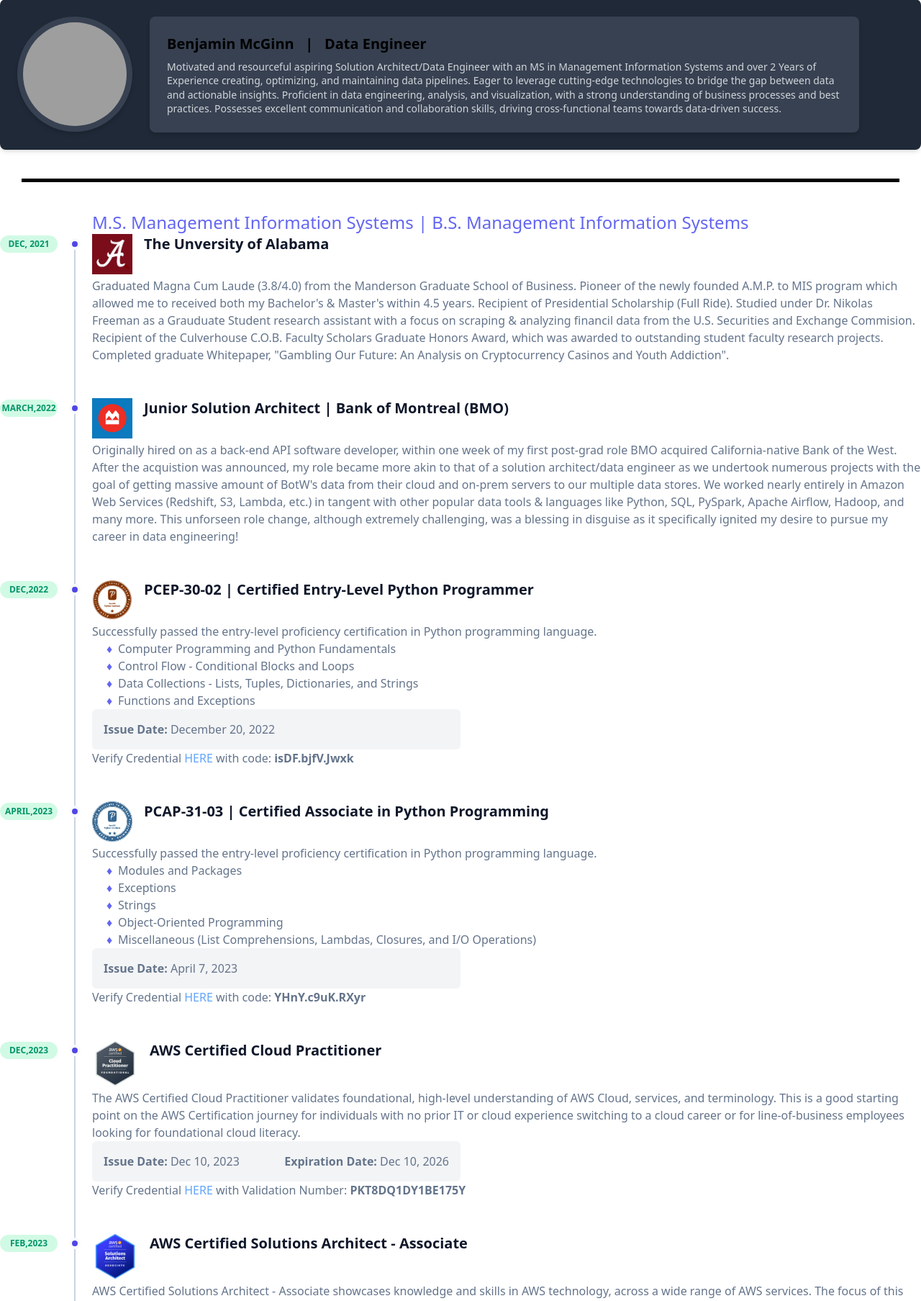
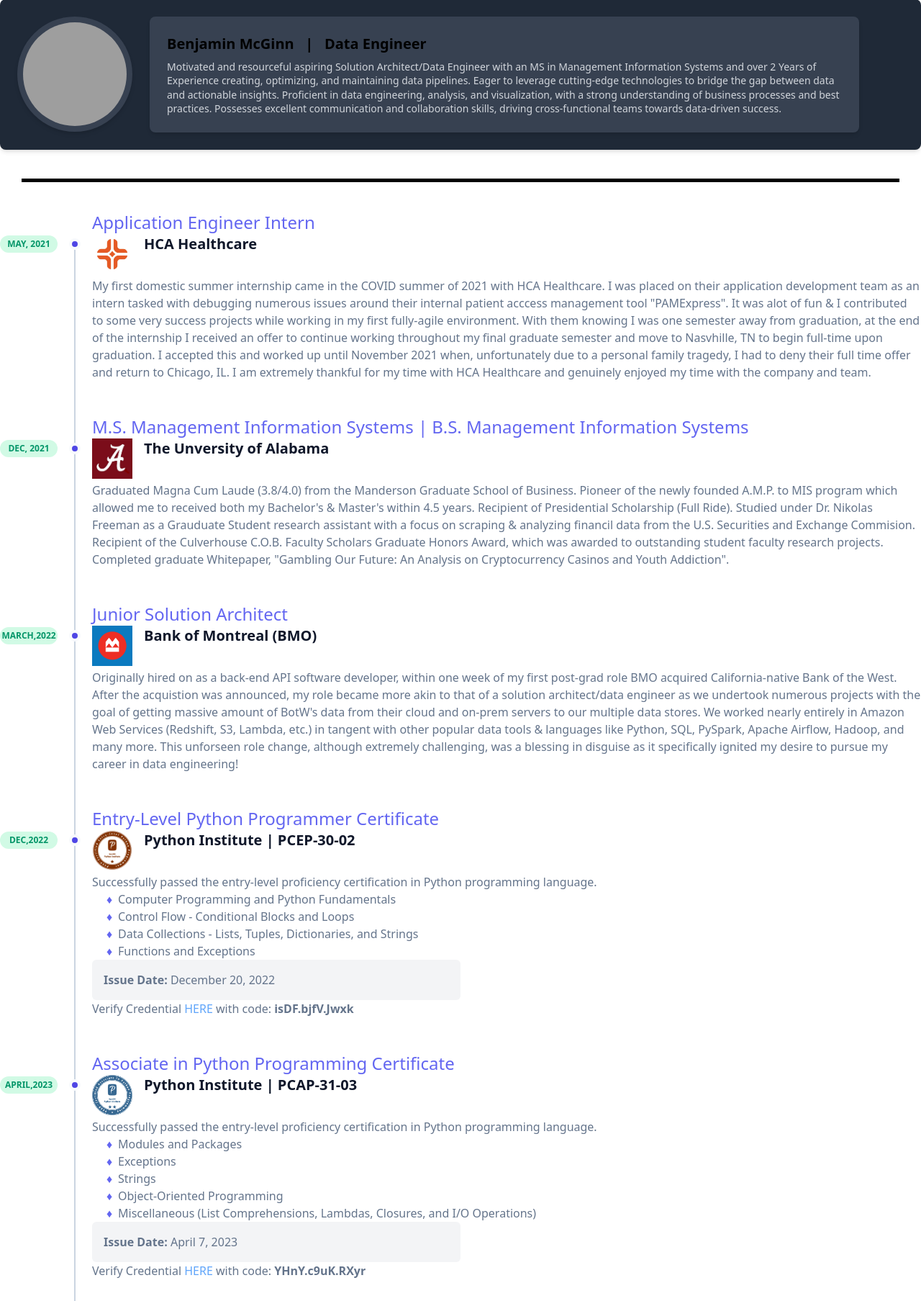
Before and after one commit to BMcGinn-Dev/PersonalDEPortfolio, a Flask app: page / in a window 1280 px wide. Shown: the part 113-1920 px from the top of the page at 72% size. Run offline with Flask 3, Linux system fonts and the light colour scheme; some libraries are stand-ins or nearby versions; grey boxes are pictures that could not be loaded.

Commit message:
Added Lay Off

```diff
--- a/templates/index.html
+++ b/templates/index.html
@@ -41,6 +41,17 @@
 
     <main class="container mx-auto mt-10">
 
+        <!-- COURTNEY ADDITION
+
+        <button class="mt-4 bg-indigo-500 text-white py-2 px-4 rounded" onclick="toggleIframe()">Expand to see me and my Wife :D </button>
+
+        <div id="iframeContainer" class="hidden mt-4">
+            <img src="static\images\Courtney.PNG" style="max-width: 700px; max-height: 700px;">
+
+        </div>
+
+        <hr><hr><hr><hr><hr><hr><hr> -->
+
         <!-- Summary and Profile Pic -->
         <div class="flex items-start space-x-6 p-6 bg-gray-800 rounded-lg shadow-md">
             <div class="flex-shrink-0">
@@ -76,8 +87,44 @@
         <!-- ENTER TIMELINE -->
         <div class="-my-6">
 
+            <!-- HCA Internship -->
+            <div class="relative pl-8 sm:pl-32 py-6 group">
 
-            <!-- Item #1 -->
+                <!-- Purple label -->
+
+                <div class="font-caveat font-medium text-2xl text-indigo-500 mb-1 sm:mb-0">
+
+                    Application Engineer Intern </div>
+                <!-- Vertical line (::before) ~ Date ~ Title ~ Circle marker (::after) -->
+                <div
+                    class="flex flex-col sm:flex-row items-start mb-1 group-last:before:hidden before:absolute before:left-2 sm:before:left-0 before:h-full before:px-px before:bg-slate-300 sm:before:ml-[6.5rem] before:self-start before:-translate-x-1/2 before:translate-y-3 after:absolute after:left-2 sm:after:left-0 after:w-2 after:h-2 after:bg-indigo-600 after:border-4 after:box-content after:border-slate-50 after:rounded-full sm:after:ml-[6.5rem] after:-translate-x-1/2 after:translate-y-1.5">
+                    <time
+                        class="sm:absolute left-0 translate-y-0.5 inline-flex items-center justify-center text-xs font-semibold uppercase w-20 h-6 mb-3 sm:mb-0 text-emerald-600 bg-emerald-100 rounded-full">
+                        May,
+                        2021 </time> <img src="static\images\HCA Logo.jpg" alt="HCA Logo" class="w-14 h-14 mr-4">
+
+                    <div class="text-xl font-bold text-slate-900">HCA Healthcare</div>
+
+                </div>
+
+                <!-- Content -->
+                <div class="text-slate-500"> My first domestic summer internship came in the COVID summer of 2021 with
+                    HCA Healthcare.
+                    I was placed on their application development team as an intern tasked with debugging numerous
+                    issues around their internal patient acccess management tool "PAMExpress". It was alot of fun & I
+                    contributed to some very success projects while working in my first fully-agile environment.
+                    With them knowing I was one semester away from graduation, at the end of the internship I received
+                    an offer to continue working throughout my final graduate semester and move to Nasvhille, TN to
+                    begin full-time upon graduation.
+                    I accepted this and worked up until November 2021 when, unfortunately due to a personal family
+                    tragedy, I had to deny their full time offer and return to Chicago, IL. I am extremely thankful for
+                    my time with HCA Healthcare and genuinely enjoyed my time with the company and team.
+                </div>
+            </div>
+
+
+
+            <!-- University of Alabama -->
             <div class="relative pl-8 sm:pl-32 py-6 group">
 
                 <!-- Purple label -->
@@ -110,10 +157,12 @@
                 </div>
             </div>
 
-            <!-- Item #2 -->
+            <!-- BMO Harris -->
             <div class="relative pl-8 sm:pl-32 py-6 group">
                 <!-- Purple label -->
-                <div class="font-caveat font-medium text-2xl text-indigo-500 mb-1 sm:mb-0"></div>
+                <div class="font-caveat font-medium text-2xl text-indigo-500 mb-1 sm:mb-0">
+
+                    Junior Solution Architect </div>
                 <!-- Vertical line (::before) ~ Date ~ Title ~ Circle marker (::after) -->
                 <div
                     class="flex flex-col sm:flex-row items-start mb-1 group-last:before:hidden before:absolute before:left-2 sm:before:left-0 before:h-full before:px-px before:bg-slate-300 sm:before:ml-[6.5rem] before:self-start before:-translate-x-1/2 before:translate-y-3 after:absolute after:left-2 sm:after:left-0 after:w-2 after:h-2 after:bg-indigo-600 after:border-4 after:box-content after:border-slate-50 after:rounded-full sm:after:ml-[6.5rem] after:-translate-x-1/2 after:translate-y-1.5">
@@ -121,7 +170,7 @@
                         class="sm:absolute left-0 translate-y-0.5 inline-flex items-center justify-center text-xs font-semibold uppercase w-20 h-6 mb-3 sm:mb-0 text-emerald-600 bg-emerald-100 rounded-full">
                         March,2022</time><img src="static\images\BMO Logo.png" alt="Alabama Script A"
                         class="w-14 h-14 mr-4">
-                    <div class="text-xl font-bold text-slate-900">Junior Solution Architect | Bank of Montreal (BMO)
+                    <div class="text-xl font-bold text-slate-900">Bank of Montreal (BMO)
                     </div>
                 </div>
                 <!-- Content -->
@@ -138,10 +187,12 @@
             </div>
 
 
-            <!-- Item #3 -->
+            <!-- PCEP -->
             <div class="relative pl-8 sm:pl-32 py-6 group">
                 <!-- Purple label -->
-                <div class="font-caveat font-medium text-2xl text-indigo-500 mb-1 sm:mb-0"></div>
+                <div class="font-caveat font-medium text-2xl text-indigo-500 mb-1 sm:mb-0">
+
+                    Entry-Level Python Programmer Certificate </div>
                 <!-- Vertical line (::before) ~ Date ~ Title ~ Circle marker (::after) -->
                 <div
                     class="flex flex-col sm:flex-row items-start mb-1 group-last:before:hidden before:absolute before:left-2 sm:before:left-0 before:h-full before:px-px before:bg-slate-300 sm:before:ml-[6.5rem] before:self-start before:-translate-x-1/2 before:translate-y-3 after:absolute after:left-2 sm:after:left-0 after:w-2 after:h-2 after:bg-indigo-600 after:border-4 after:box-content after:border-slate-50 after:rounded-full sm:after:ml-[6.5rem] after:-translate-x-1/2 after:translate-y-1.5">
@@ -149,7 +200,7 @@
                         class="sm:absolute left-0 translate-y-0.5 inline-flex items-center justify-center text-xs font-semibold uppercase w-20 h-6 mb-3 sm:mb-0 text-emerald-600 bg-emerald-100 rounded-full">
                         DEC,2022</time><img src="static\images\PCEP badge.png" alt="Alabama Script A"
                         class="w-14 h-14 mr-4">
-                    <div class="text-xl font-bold text-slate-900">PCEP-30-02 | Certified Entry-Level Python Programmer
+                    <div class="text-xl font-bold text-slate-900">Python Institute | PCEP-30-02
                     </div>
                 </div>
                 <!-- Content -->
@@ -182,10 +233,11 @@
             </div>
 
 
-            <!-- Item #4 -->
+            <!-- PCAP -->
             <div class="relative pl-8 sm:pl-32 py-6 group">
                 <!-- Purple label -->
-                <div class="font-caveat font-medium text-2xl text-indigo-500 mb-1 sm:mb-0"></div>
+                <div class="font-caveat font-medium text-2xl text-indigo-500 mb-1 sm:mb-0">
+                    Associate in Python Programming Certificate </div>
                 <!-- Vertical line (::before) ~ Date ~ Title ~ Circle marker (::after) -->
                 <div
                     class="flex flex-col sm:flex-row items-start mb-1 group-last:before:hidden before:absolute before:left-2 sm:before:left-0 before:h-full before:px-px before:bg-slate-300 sm:before:ml-[6.5rem] before:self-start before:-translate-x-1/2 before:translate-y-3 after:absolute after:left-2 sm:after:left-0 after:w-2 after:h-2 after:bg-indigo-600 after:border-4 after:box-content after:border-slate-50 after:rounded-full sm:after:ml-[6.5rem] after:-translate-x-1/2 after:translate-y-1.5">
@@ -193,7 +245,7 @@
                         class="sm:absolute left-0 translate-y-0.5 inline-flex items-center justify-center text-xs font-semibold uppercase w-20 h-6 mb-3 sm:mb-0 text-emerald-600 bg-emerald-100 rounded-full">
                         APRIL,2023</time><img src="static\images\PCAP Badge.png" alt="Alabama Script A"
                         class="w-14 h-14 mr-4">
-                    <div class="text-xl font-bold text-slate-900">PCAP-31-03 | Certified Associate in Python Programming
+                    <div class="text-xl font-bold text-slate-900">Python Institute | PCAP-31-03
                     </div>
                 </div>
                 <!-- Content -->
@@ -230,11 +282,11 @@
             </div>
 
 
-
-            <!-- Item #5 -->
+            <!-- AWS CCP -->
             <div class="relative pl-8 sm:pl-32 py-6 group">
                 <!-- Purple label -->
-                <div class="font-caveat font-medium text-2xl text-indigo-500 mb-1 sm:mb-0"></div>
+                <div class="font-caveat font-medium text-2xl text-indigo-500 mb-1 sm:mb-0">
+                    AWS Certified Cloud Practitioner </div>
                 <!-- Vertical line (::before) ~ Date ~ Title ~ Circle marker (::after) -->
                 <div
                     class="flex flex-col sm:flex-row items-start mb-1 group-last:before:hidden before:absolute before:left-2 sm:before:left-0 before:h-full before:px-px before:bg-slate-300 sm:before:ml-[6.5rem] before:self-start before:-translate-x-1/2 before:translate-y-3 after:absolute after:left-2 sm:after:left-0 after:w-2 after:h-2 after:bg-indigo-600 after:border-4 after:box-content after:border-slate-50 after:rounded-full sm:after:ml-[6.5rem] after:-translate-x-1/2 after:translate-y-1.5">
@@ -242,7 +294,7 @@
                         class="sm:absolute left-0 translate-y-0.5 inline-flex items-center justify-center text-xs font-semibold uppercase w-20 h-6 mb-3 sm:mb-0 text-emerald-600 bg-emerald-100 rounded-full">
                         DEC,2023</time><img src="static\images\AWS CCP Badge.png" alt="Alabama Script A"
                         class="w-16 h-16 mr-4">
-                    <div class="text-xl font-bold text-slate-900">AWS Certified Cloud Practitioner
+                    <div class="text-xl font-bold text-slate-900">Amazon Web Services
                     </div>
                 </div>
                 <!-- Content -->
@@ -271,10 +323,11 @@
             </div>
 
 
-            <!-- Item #6 -->
+            <!-- AWS SSA -->
             <div class="relative pl-8 sm:pl-32 py-6 group">
                 <!-- Purple label -->
-                <div class="font-caveat font-medium text-2xl text-indigo-500 mb-1 sm:mb-0"></div>
+                <div class="font-caveat font-medium text-2xl text-indigo-500 mb-1 sm:mb-0">
+                    AWS Certified Solutions Architect - Associate </div>
                 <!-- Vertical line (::before) ~ Date ~ Title ~ Circle marker (::after) -->
                 <div
                     class="flex flex-col sm:flex-row items-start mb-1 group-last:before:hidden before:absolute before:left-2 sm:before:left-0 before:h-full before:px-px before:bg-slate-300 sm:before:ml-[6.5rem] before:self-start before:-translate-x-1/2 before:translate-y-3 after:absolute after:left-2 sm:after:left-0 after:w-2 after:h-2 after:bg-indigo-600 after:border-4 after:box-content after:border-slate-50 after:rounded-full sm:after:ml-[6.5rem] after:-translate-x-1/2 after:translate-y-1.5">
@@ -282,7 +335,7 @@
                         class="sm:absolute left-0 translate-y-0.5 inline-flex items-center justify-center text-xs font-semibold uppercase w-20 h-6 mb-3 sm:mb-0 text-emerald-600 bg-emerald-100 rounded-full">
                         FEB,2023</time><img src="static\images\AWS SSA-03 Badge.png" alt="Alabama Script A"
                         class="w-16 h-16 mr-4">
-                    <div class="text-xl font-bold text-slate-900">AWS Certified Solutions Architect - Associate
+                    <div class="text-xl font-bold text-slate-900">Amazon Web Services
                     </div>
                 </div>
                 <!-- Content -->
@@ -295,11 +348,11 @@
 
                     <div class="flex justify-between items-center p-4 bg-gray-100 rounded-md max-w-lg">
                         <div class="text-left">
-                            <span class="font-bold">Issue Date:</span> <span>May 4, 2024
+                            <span class="font-bold">Issue Date:</span> <span>Feb 16, 2024
                             </span>
                         </div>
                         <div class="text-right ml-auto">
-                            <span class="font-bold">Expiration Date:</span> <span>May 4, 2026
+                            <span class="font-bold">Expiration Date:</span> <span>Feb 16, 2027
                             </span>
                         </div>
                     </div>
@@ -311,19 +364,46 @@
                 </div>
             </div>
 
-
-            <!-- Item #6 -->
+            <!-- Laid Off -->
             <div class="relative pl-8 sm:pl-32 py-6 group">
-                <!-- Purple label -->
-                <div class="font-caveat font-medium text-2xl text-indigo-500 mb-1 sm:mb-0"></div>
                 <!-- Vertical line (::before) ~ Date ~ Title ~ Circle marker (::after) -->
                 <div
                     class="flex flex-col sm:flex-row items-start mb-1 group-last:before:hidden before:absolute before:left-2 sm:before:left-0 before:h-full before:px-px before:bg-slate-300 sm:before:ml-[6.5rem] before:self-start before:-translate-x-1/2 before:translate-y-3 after:absolute after:left-2 sm:after:left-0 after:w-2 after:h-2 after:bg-indigo-600 after:border-4 after:box-content after:border-slate-50 after:rounded-full sm:after:ml-[6.5rem] after:-translate-x-1/2 after:translate-y-1.5">
                     <time
                         class="sm:absolute left-0 translate-y-0.5 inline-flex items-center justify-center text-xs font-semibold uppercase w-20 h-6 mb-3 sm:mb-0 text-emerald-600 bg-emerald-100 rounded-full">
-                        FEB,2023</time><img src="static\images\DataBricksDEA Badge.png" alt="Alabama Script A"
-                        class="w-16 h-16 mr-4">
-                    <div class="text-xl font-bold text-slate-900"> Databricks Certified Data Engineer Associate
+                        March,2024</time>
+                    <div class="text-xl font-bold text-slate-900">Laid Off | Bank of Montreal
+                    </div>
+                </div>
+                <!-- Content -->
+                <div class="text-slate-500">Sadly, after (almost exactly) 2 years at the Bank of Montreal, I was
+                    relieved of my position on BMO's US Solution Architecture team. This came as a moderate suprise.
+                    BMO had successfully completed the acquistion of Bank of the West which was, at the time, the
+                    largest banking acquistion of the decade. Ranging from internal API development to full lifecycle
+                    ETL & ELT data pipelines,
+                    for myself and many others, working towards a successful conversion was the bulk of our projects. I
+                    was included in what was one of many waves of lay offs & have been reassured it was not a personal
+                    nor performance based release.
+                    I am grateful for my 2 years at the Bank of Montreal, and moreover, extremely thankful to the great
+                    teammates and leaders who taught me so much at my first post-grad role!
+
+                </div>
+            </div>
+
+
+
+            <!-- Databricks DEA -->
+            <div class="relative pl-8 sm:pl-32 py-6 group">
+                <!-- Purple label -->
+                <div class="font-caveat font-medium text-2xl text-indigo-500 mb-1 sm:mb-0">Databricks Certified Data Engineer Associate</div>
+                <!-- Vertical line (::before) ~ Date ~ Title ~ Circle marker (::after) -->
+                <div
+                    class="flex flex-col sm:flex-row items-start mb-1 group-last:before:hidden before:absolute before:left-2 sm:before:left-0 before:h-full before:px-px before:bg-slate-300 sm:before:ml-[6.5rem] before:self-start before:-translate-x-1/2 before:translate-y-3 after:absolute after:left-2 sm:after:left-0 after:w-2 after:h-2 after:bg-indigo-600 after:border-4 after:box-content after:border-slate-50 after:rounded-full sm:after:ml-[6.5rem] after:-translate-x-1/2 after:translate-y-1.5">
+                    <time
+                        class="sm:absolute left-0 translate-y-0.5 inline-flex items-center justify-center text-xs font-semibold uppercase w-20 h-6 mb-3 sm:mb-0 text-emerald-600 bg-emerald-100 rounded-full">
+                        FEB,2023</time><img src="static\images\DataBricksDEA Badge.png" alt="Databricks DEA Badge"
+                        style="width: 100px; height: 100px;" class="mr-5">
+                    <div class="text-xl font-bold text-slate-900"> Databricks Academy
                     </div>
                 </div>
                 <!-- Content -->
@@ -357,11 +437,11 @@
 
                     <div class="flex justify-between items-center p-4 bg-gray-100 rounded-md max-w-lg">
                         <div class="text-left">
-                            <span class="font-bold">Issue Date:</span> <span>February 16, 2024
+                            <span class="font-bold">Issue Date:</span> <span>May 4, 2024
                             </span>
                         </div>
                         <div class="text-right ml-auto">
-                            <span class="font-bold">Expiration Date:</span> <span>February 16, 2027
+                            <span class="font-bold">Expiration Date:</span> <span>May 4, 2026
                             </span>
                         </div>
                     </div>
```
Also changed, not shown: static/images/Courtney.PNG (added), static/images/HCA Logo.jpg (added).
